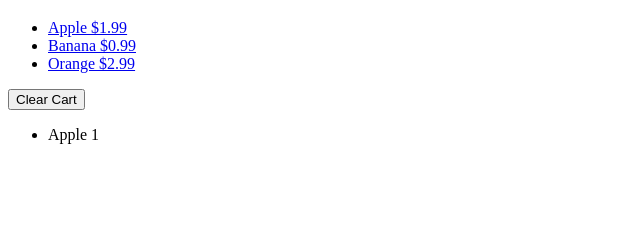
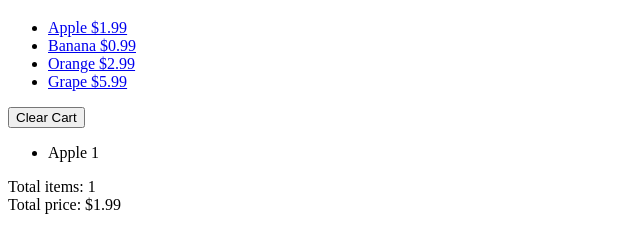
Before and after one commit to mrkokoc/shoppingCart, a plain HTML site: page index.html in a window 1280 px wide. Both pictures are taken after a click on the link "Apple $1.99". Shown: the part 64-316 px from the top of the page, without its empty margins (0-640 px from the left). Drawn offline with nearby package versions, Linux system fonts and the light colour scheme.

Commit message:
added clearCart func, some tuning

```diff
--- a/index.html
+++ b/index.html
@@ -18,6 +18,7 @@
       <li><a class="add-to-cart" href="#" data-name="Apple" data-price="1.99">Apple $1.99</a></li>
       <li><a class="add-to-cart" href="#" data-name="Banana" data-price="0.99">Banana $0.99</a></li>
       <li><a class="add-to-cart" href="#" data-name="Orange" data-price="2.99">Orange $2.99</a></li>
+      <li><a class="add-to-cart" href="#" data-name="Grape" data-price="5.99">Grape $5.99</a></li>
     </ul>
     <button id="clear-cart">Clear Cart</button>
   </div>
@@ -26,6 +27,8 @@
     <ul id="show-cart">
 
     </ul>
+    <div>Total items: <span id="total-items"></span></div>
+    <div>Total price: $<span id="total-price"></span></div>
   </div>
 
 </body>
--- a/js/shopCart.js
+++ b/js/shopCart.js
@@ -4,6 +4,14 @@ $(".add-to-cart").click(function (event) {
     var price = Number($(this).attr("data-price"));
 
     addItemToCart(name, price, 1);
+    displayCart();
+    $("#total-items").text(countCart());
+    $("#total-price").text(totalCartCost());
+});
+
+$("#clear-cart").click(function (event) {
+    event.preventDefault();
+    clearCart();
     displayCart();
 });
 
@@ -35,6 +43,7 @@ function addItemToCart(name, price, count) {
     for (var i in cart) {
         if (cart[i].name === name) {
             cart[i].count += count;
+            saveCart();
             return;
         }
     }
@@ -89,12 +98,12 @@ function countCart() {
 
 
 // total cart cost
-function totalCartCost(price) {
+function totalCartCost() {
     var totalPrice = 0;
     for (var i in cart) {
-        totalPrice += cart[i].price
+        totalPrice += cart[i].price * cart[i].count;
     }
-    return totalPrice;
+    return totalPrice.toLocaleString();
 }
 
 
@@ -115,7 +124,7 @@ function listCart() {
 
 // saves cart
 function saveCart() {
-    localStorage.setItem("shoppingCart", JSON.stringify(cart));
+    localStorage.setItem("shoppingCart", JSON.stringify(listCart()));
 }
 
 
@@ -123,3 +132,5 @@ function saveCart() {
 function loadCart() {
     cart = JSON.parse(localStorage.getItem("shoppingCart"));
 }
+
+console.log(countCart());
```
